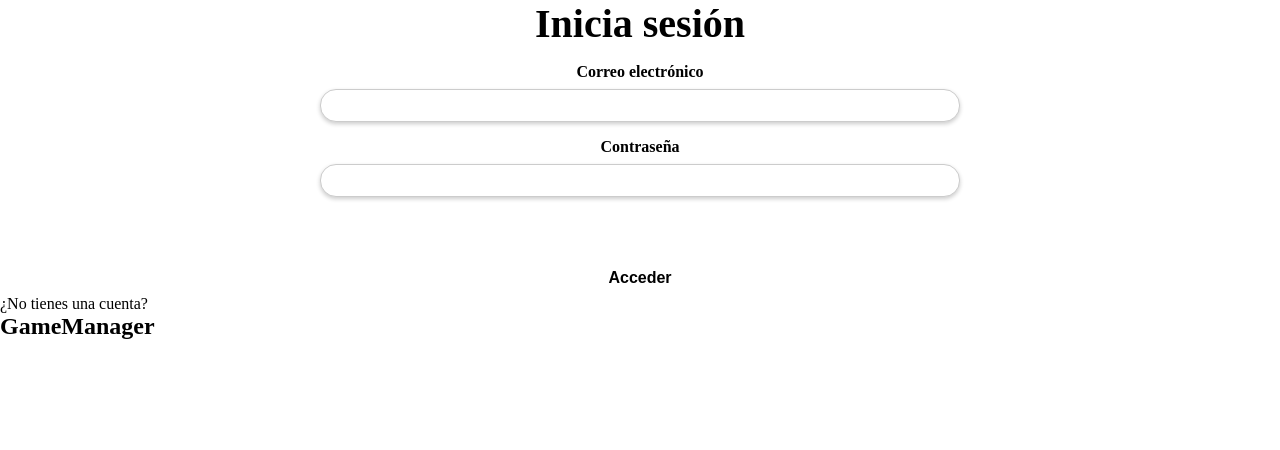
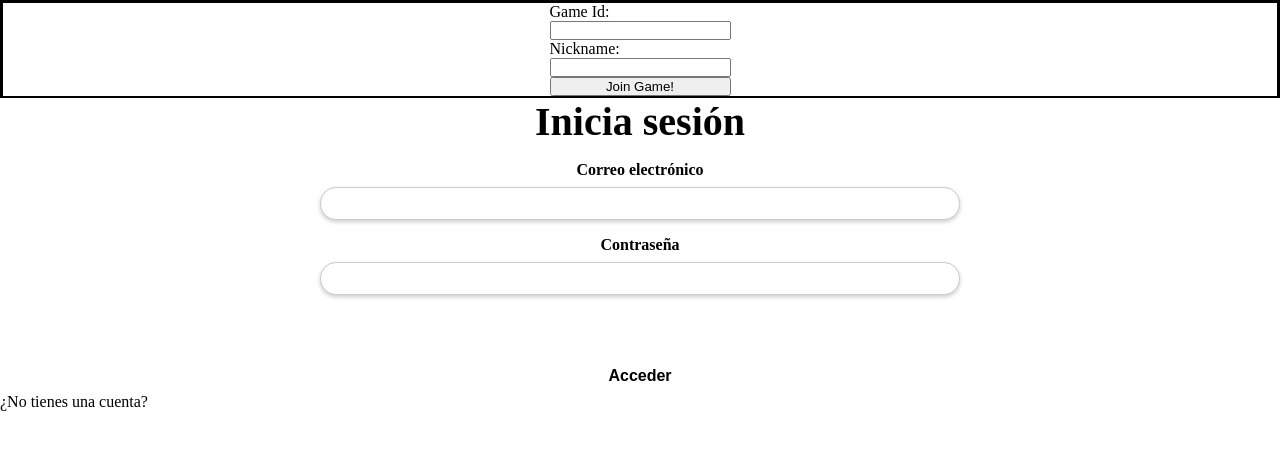
Before and after one commit to jauregiazcue/fullStack_group_project, a React (Vite) app in the folder client/: page / in a window 1280 px wide. Shown: the top 450 px of the page. Built offline with nearby package versions, Linux system fonts and the light colour scheme.

Commit message:
Redistribute home page

```diff
--- /dev/null
+++ b/client/src/components/joinGameButton/JoinGameButton.css
@@ -0,0 +1,14 @@
+.joinButton__wrapper{
+    display: flex;
+    flex-direction: column;
+    justify-content: center;
+    align-items: center;
+    border-bottom:2px;
+    border-style:solid;
+    border-color:black;
+}
+
+.joinButton__form{
+    display: flex;
+    flex-direction: column;
+}
--- a/client/src/components/joinGameButton/JoinGameButton.jsx
+++ b/client/src/components/joinGameButton/JoinGameButton.jsx
@@ -1,18 +1,20 @@
 import fetchData from "../../utils/fetchData";
 import { useState } from "react";
-
+import { Navigate, useNavigate } from "react-router-dom";
+import "./JoinGameButton.css";
 const JoinGameButton = ({nickname}) => {
     const [gameId, setGameId] = useState(null);
     const handleSubmit = async (e) => {
         e.preventDefault();
         const gameId = e.target.gameIdField.value;
         const response = await fetchData(`/joinPlayer/${gameId}`, "POST");
+        Navigate(`/${gameId}`);
         console.log(response);
     }
     //Get info into sessionStorage
     return(
-        <div>
-            <form onSubmit={handleSubmit}>
+        <div className="joinButton__wrapper">
+            <form className="joinButton__form" onSubmit={handleSubmit}>
                 <label htmlFor="gameIdField">Game Id: </label><input type="text" name="gameIdField" id="gameIdField" />
                 <label htmlFor="userNickname">Nickname: </label><input type="text" name="userNickname" id="userNickname" value={nickname} />
                 <button type="submit">Join Game!</button>
--- /dev/null
+++ b/client/src/components/makeGameForm/MakeGameForm.css
@@ -0,0 +1,10 @@
+.makeGameForm__wrapper{
+    max-width:800px;
+    margin:auto;
+}
+
+.makeGameForm__form{
+    display: flex;
+    flex-direction: column;
+    justify-items: center;
+}
--- a/client/src/components/makeGameForm/MakeGameForm.jsx
+++ b/client/src/components/makeGameForm/MakeGameForm.jsx
@@ -1,7 +1,9 @@
 import { useState, useEffect, useContext } from "react";
+import { Navigate, useNavigate } from "react-router-dom";
+
 import fetchData from "../../utils/fetchData";
 import { AuthContext } from "../../components/authContext/AuthContext";
-
+import "./MakeGameForm.css";
 const MakeGameForm = () => {
   const { token, nickname, email, _id } = useContext(AuthContext);
   const [questionaires, setQuestionaires] = useState([]);
@@ -40,12 +42,14 @@ const MakeGameForm = () => {
       host:_id
     }
     const response = await fetchData(`/game/${formData.questionaireId}`, "POST", makeGameQuery, token);
+    Navigate(`/${response.code}`);
     console.log("response isss: ");
     console.log(response);
   };
 
   return (
-    <form onSubmit={handleSubmit}>
+    <div className={"makeGameForm__wrapper"}>
+      <form className={"makeGameForm__form"} onSubmit={handleSubmit}>
         <div>
           <label htmlFor="questions">Number of Questions</label>
           <input
@@ -99,6 +103,7 @@ const MakeGameForm = () => {
         </div>
         <button type="submit">Start Game</button>
       </form>
+    </div>
   );
 };
 
--- a/client/src/pages/auth/Auth.css
+++ b/client/src/pages/auth/Auth.css
@@ -92,8 +92,8 @@ box-sizing: border-box;
   margin-top: 3rem;
 
 }
-h
-.auth__button:hover { /* TO DO: REVISAR PORQUE NO FUNCIONA EL HOVER */
+
+.auth__button:hover { /* TO DO: REVISAR POR QUE NO FUNCIONA EL HOVER */
   background-color: var(--mario-orange);
 }
 
@@ -119,7 +119,6 @@ background-color: var(--mario-orange);
 
   .auth__wrapper {
     order: 1;
-
     height: auto;
     padding: 1.5rem;
     box-shadow: none;
@@ -131,6 +130,7 @@ background-color: var(--mario-orange);
     font-size: 1.8rem;
     text-align: center;
   }
+
    .auth__header h1 {
     font-size: 2rem;
     margin-top: 0;
--- /dev/null
+++ b/client/src/pages/home/Home.jsx
@@ -0,0 +1,19 @@
+import { useContext } from "react";
+
+import { AuthContext } from "../../components/authContext/AuthContext";
+import Login from "../auth/Login";
+import JoinGameButton from "../../components/joinGameButton/JoinGameButton";
+import MakeGameForm from "../../components/makeGameForm/MakeGameForm.jsx";
+
+const Home = () =>{
+    const { token, nickname, email, _id } = useContext(AuthContext);
+
+    return(
+        <>
+            <JoinGameButton nickname={nickname}/>
+            {!_id ? <Login /> : <MakeGameForm /> }
+        </>
+    )
+}
+
+export default Home;
--- a/client/src/routes.jsx
+++ b/client/src/routes.jsx
@@ -1,14 +1,13 @@
 import { createBrowserRouter } from "react-router-dom";
-import GameManager from "./pages/game/GameManager.jsx";
 
-import Login from "./pages/auth/Login";
+import Home from "./pages/home/Home";
+
 const router = createBrowserRouter([
   {
     path: "/",
     element: (
       <>
-          <Login />
-          <GameManager />
+        <Home/>
       </>
     ),
   },
```
Also changed, not shown: client/src/components/Logout.jsx (+5 -9 lines), client/src/main.jsx (+4 -6 lines). Lines whose indentation alone changed are shown as unchanged.
